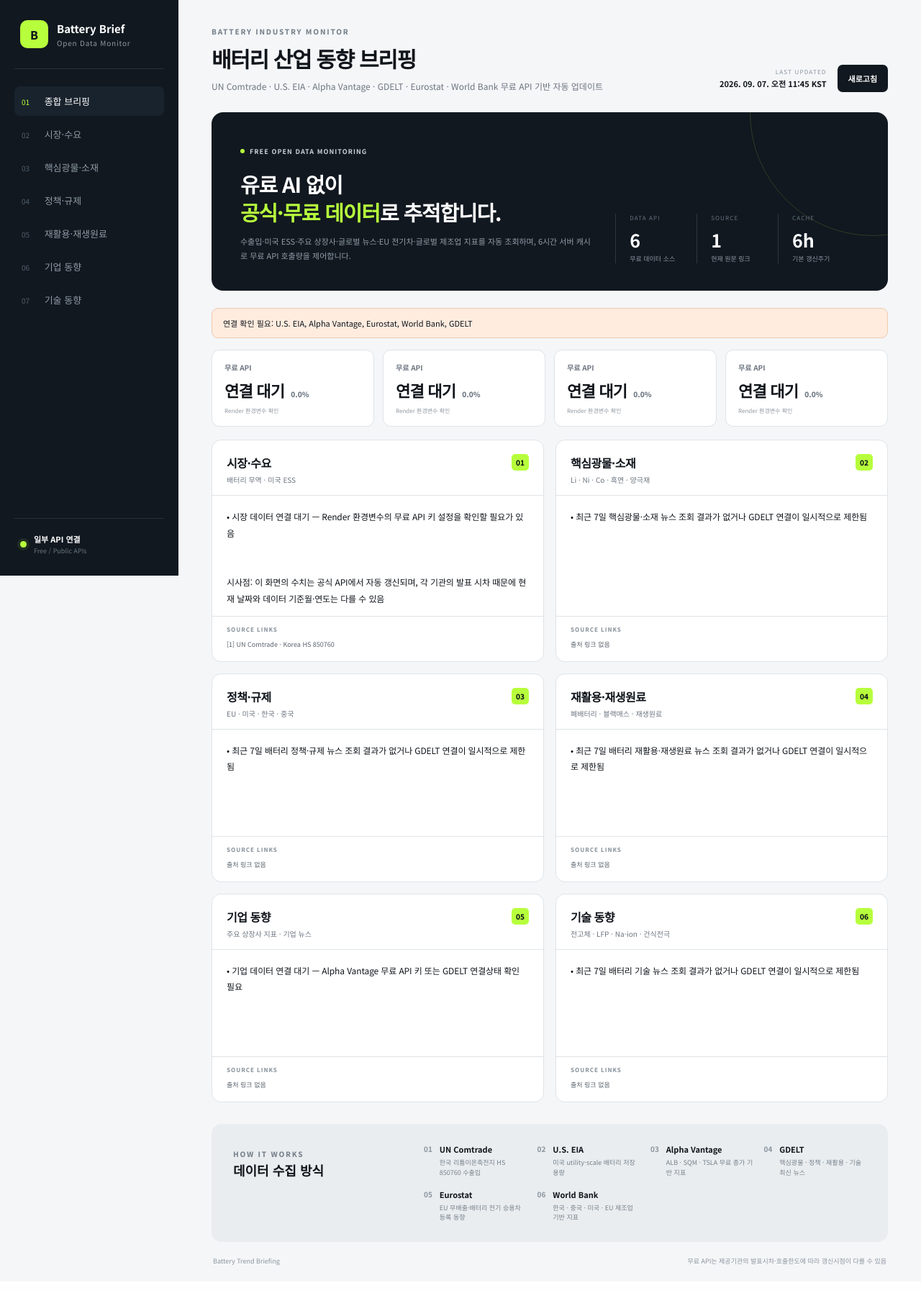
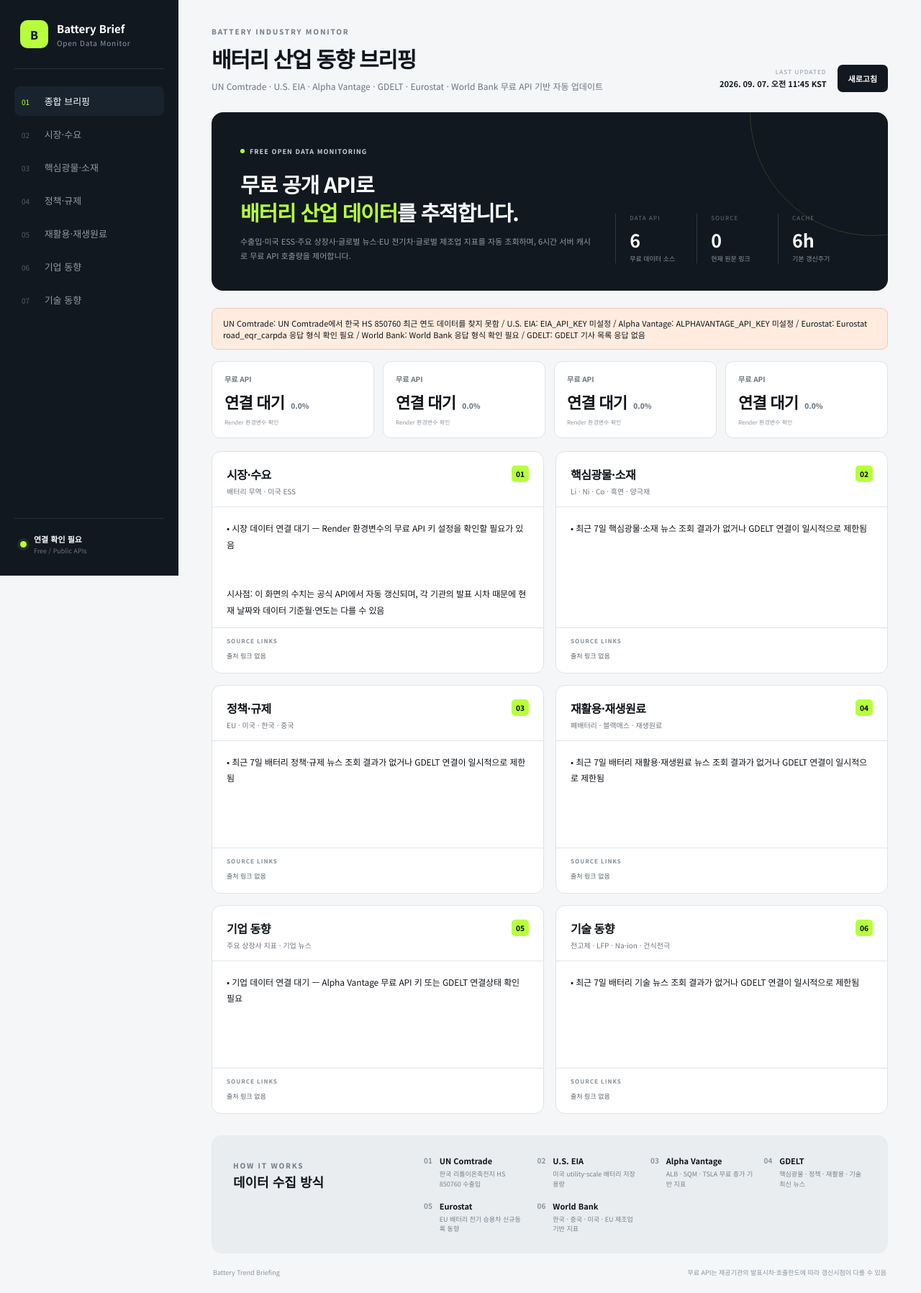
Before and after one commit to yangsolb88-sudo/battery-trend-dashboard, a FastAPI app: page / in a window 1280 px wide. Shown: the whole page at 72% size. Before the commit the page ends 1759 px from the top, so only its background shows below. Run offline with FastAPI, Linux system fonts and the light colour scheme; data that the repository does not hold is empty.

Commit message:
Add files via upload

```diff
--- a/main.py
+++ b/main.py
@@ -16,9 +16,9 @@ BASE_DIR = Path(__file__).resolve().parent
 KST = ZoneInfo("Asia/Seoul")
 CACHE_TTL = int(os.getenv("CACHE_TTL_SECONDS", "21600"))  # 6 hours
 HTTP_TIMEOUT = 22
-USER_AGENT = "BatteryTrendDashboard/2.0 (+Render; public-data dashboard)"
+USER_AGENT = "BatteryTrendDashboard/3.0 (+Render; public-data dashboard)"
 
-app = FastAPI(title="Battery Trend Briefing", version="2.0.0")
+app = FastAPI(title="Battery Trend Briefing", version="3.0.0")
 app.mount("/static", StaticFiles(directory=BASE_DIR / "static"), name="static")
 
 _cache: dict[str, Any] = {"data": None, "expires_at": 0.0}
@@ -90,59 +90,82 @@ def source(title: str, url: str) -> dict[str, str]:
 
 
 def comtrade_trade() -> dict[str, Any]:
-    """Korea (410) lithium-ion accumulators HS 850760, annual trade with world."""
+    """Korea (410) lithium-ion accumulators HS 850760, annual trade with World.
+
+    Uses the authenticated free endpoint when a key exists, then automatically
+    falls back to the public preview endpoint if the key/plan rejects the call.
+    """
     key = os.getenv("COMTRADE_API_KEY", "").strip()
     current_year = now_kst().year
-    years = [str(y) for y in range(current_year - 1, current_year - 5, -1)]
-    period = ",".join(years)
-    base = "https://comtradeapi.un.org/data/v1/get/C/A/HS" if key else "https://comtradeapi.un.org/public/v1/preview/C/A/HS"
-    headers = {"Ocp-Apim-Subscription-Key": key} if key else None
+    years = [current_year - i for i in range(1, 6)]  # completed/recent years
 
-    rows_by_flow: dict[str, list[dict[str, Any]]] = {}
-    for flow in ("X", "M"):
+    def fetch_one(year: int, flow: str) -> list[dict[str, Any]]:
         params = {
             "reporterCode": "410",
             "partnerCode": "0",
             "cmdCode": "850760",
             "flowCode": flow,
-            "period": period,
+            "period": str(year),
             "maxrecords": "50",
             "includeDesc": "true",
         }
-        payload = request_json(base, params=params, headers=headers)
-        rows = payload.get("data") or payload.get("results") or []
-        rows_by_flow[flow] = rows if isinstance(rows, list) else []
+        errors = []
+        if key:
+            # UN Comtrade documents subscription-key as a supported query parameter.
+            try:
+                return (request_json(
+                    "https://comtradeapi.un.org/data/v1/get/C/A/HS",
+                    params={**params, "subscription-key": key},
+                ).get("data") or [])
+            except Exception as exc:
+                errors.append(f"auth:{type(exc).__name__}")
+        try:
+            return (request_json(
+                "https://comtradeapi.un.org/public/v1/preview/C/A/HS",
+                params=params,
+            ).get("data") or [])
+        except Exception as exc:
+            errors.append(f"preview:{type(exc).__name__}")
+            raise RuntimeError("UN Comtrade 호출 실패 (" + ", ".join(errors) + ")")
 
-    def normalize(rows: list[dict[str, Any]]) -> list[dict[str, Any]]:
-        out = []
+    def normalize(rows: list[dict[str, Any]], year: int) -> dict[str, Any] | None:
         for row in rows:
-            year = row.get("refYear") or row.get("period")
+            value = safe_float(row.get("primaryValue"))
+            if value is not None:
+                ref_year = row.get("refYear") or row.get("period") or year
+                try:
+                    ref_year = int(str(ref_year)[:4])
+                except (TypeError, ValueError):
+                    ref_year = year
+                return {"year": ref_year, "value": value}
+        return None
+
+    by_flow: dict[str, list[dict[str, Any]]] = {"X": [], "M": []}
+    for flow in ("X", "M"):
+        for year in years:
             try:
-                year = int(str(year)[:4])
-            except (TypeError, ValueError):
-                continue
-            value = safe_float(row.get("primaryValue"))
-            if value is None:
-                continue
-            out.append({"year": year, "value": value})
-        out.sort(key=lambda x: x["year"], reverse=True)
-        return out
+                item = normalize(fetch_one(year, flow), year)
+            except Exception:
+                item = None
+            if item:
+                by_flow[flow].append(item)
+            if len(by_flow[flow]) >= 2:
+                break
 
-    exports = normalize(rows_by_flow["X"])
-    imports = normalize(rows_by_flow["M"])
+    exports = sorted(by_flow["X"], key=lambda x: x["year"], reverse=True)
+    imports = sorted(by_flow["M"], key=lambda x: x["year"], reverse=True)
+    if not exports and not imports:
+        raise RuntimeError("UN Comtrade에서 한국 HS 850760 최근 연도 데이터를 찾지 못함")
+
     export_latest = exports[0] if exports else None
     import_latest = imports[0] if imports else None
     export_prev = exports[1] if len(exports) > 1 else None
     import_prev = imports[1] if len(imports) > 1 else None
-
-    public_params = {
-        "reporterCode": "410",
-        "partnerCode": "0",
-        "cmdCode": "850760",
-        "flowCode": "X,M",
-        "period": period,
-    }
-    src_url = build_url("https://comtradeapi.un.org/public/v1/preview/C/A/HS", public_params)
+    latest_year = max([x["year"] for x in (export_latest, import_latest) if x] or years[:1])
+    src_url = build_url(
+        "https://comtradeapi.un.org/public/v1/preview/C/A/HS",
+        {"reporterCode": "410", "partnerCode": "0", "cmdCode": "850760", "flowCode": "X", "period": str(latest_year)},
+    )
 
     return {
         "exports": export_latest,
@@ -154,7 +177,6 @@ def comtrade_trade() -> dict[str, Any]:
         "source": source("UN Comtrade · Korea HS 850760", src_url),
         "using_key": bool(key),
     }
-
 
 def eia_battery_capacity() -> dict[str, Any]:
     """Latest U.S. utility-scale operating battery storage (MWH) nameplate capacity."""
@@ -223,6 +245,7 @@ def alpha_quotes() -> list[dict[str, Any]]:
 
     symbols = [s.strip().upper() for s in os.getenv("STOCK_SYMBOLS", "ALB,SQM,TSLA").split(",") if s.strip()][:3]
     out = []
+    last_message = ""
     for symbol in symbols:
         payload = request_json(
             "https://www.alphavantage.co/query",
@@ -230,7 +253,7 @@ def alpha_quotes() -> list[dict[str, Any]]:
         )
         quote = payload.get("Global Quote") or {}
         if not quote:
-            # Free-tier limit or informational response; skip without exposing key/URL.
+            last_message = str(payload.get("Information") or payload.get("Note") or payload.get("Error Message") or "응답 데이터 없음")
             continue
         price = safe_float(quote.get("05. price"))
         change_pct = safe_float(quote.get("10. change percent"))
@@ -248,9 +271,9 @@ def alpha_quotes() -> list[dict[str, Any]]:
             ),
         })
     if not out:
-        raise RuntimeError("Alpha Vantage 무료 호출 한도 또는 데이터 응답 확인 필요")
+        detail = last_message[:160] if last_message else "무료 호출 한도 또는 API 키 상태 확인 필요"
+        raise RuntimeError("Alpha Vantage: " + detail)
     return out
-
 
 
 def _jsonstat_categories(payload: dict[str, Any], dim_id: str) -> list[tuple[str, str, int]]:
@@ -266,66 +289,44 @@ def _jsonstat_categories(payload: dict[str, Any], dim_id: str) -> list[tuple[str
 
 
 def eurostat_ev_registrations() -> dict[str, Any]:
-    """Latest EU zero-emission/battery-only passenger-car registrations from Eurostat. No API key required."""
-    base = "https://ec.europa.eu/eurostat/api/dissemination/statistics/1.0/data/road_eqr_zev"
-    payload = request_json(base, params={"lang": "en", "geo": "EU27_2020"})
+    """Latest EU battery-only electric passenger-car registrations.
+
+    Uses Eurostat road_eqr_carpda and selects the battery-only motor-energy
+    category dynamically from JSON-stat labels, avoiding hard-coded position indexes.
+    """
+    base = "https://ec.europa.eu/eurostat/api/dissemination/statistics/1.0/data/road_eqr_carpda"
+    payload = request_json(base, params={"lang": "en", "geo": "EU27_2020", "lastTimePeriod": "1"})
     ids = payload.get("id") or []
     sizes = payload.get("size") or []
     values = payload.get("value") or []
-    if not ids or not sizes or not values:
-        raise RuntimeError("Eurostat road_eqr_zev 응답 형식 확인 필요")
+    if not ids or not sizes or values is None:
+        raise RuntimeError("Eurostat road_eqr_carpda 응답 형식 확인 필요")
 
     cats = {dim: _jsonstat_categories(payload, dim) for dim in ids}
-    time_dim = "time" if "time" in ids else ids[-1]
-    time_codes = cats.get(time_dim, [])
-    if not time_codes:
-        raise RuntimeError("Eurostat 시간축 없음")
-
-    def year_key(item: tuple[str, str, int]) -> int:
-        code, label, _ = item
-        for candidate in (code, label):
-            try:
-                return int(str(candidate)[:4])
-            except ValueError:
-                pass
-        return -1
-
-    latest_time = max(time_codes, key=year_key)
-    target_year = year_key(latest_time)
-
-    preferred: dict[str, set[int]] = {}
-    for dim in ids:
-        entries = cats.get(dim, [])
-        if dim == time_dim:
-            preferred[dim] = {latest_time[2]}
-            continue
-        if dim == "geo":
-            matches = {pos for code, label, pos in entries if code == "EU27_2020" or label.strip().lower() in {"european union - 27 countries (from 2020)", "european union"}}
-            if matches:
-                preferred[dim] = matches
-                continue
-        if dim in {"freq"} and any(code == "A" for code, _, _ in entries):
-            preferred[dim] = {pos for code, _, pos in entries if code == "A"}
-            continue
-        if dim in {"unit"} and any(code == "NR" for code, _, _ in entries):
-            preferred[dim] = {pos for code, _, pos in entries if code == "NR"}
-            continue
-        passenger = {pos for _, label, pos in entries if "passenger car" in label.lower()}
-        if passenger:
-            preferred[dim] = passenger
-            continue
-        battery = {pos for _, label, pos in entries if "battery-only" in label.lower() or "battery only" in label.lower()}
-        if battery:
-            preferred[dim] = battery
-            continue
-
-    # JSON-stat flattened array: last dimension varies fastest.
+    # Work out flat-array strides; last dimension varies fastest.
     strides = []
     for i in range(len(sizes)):
         stride = 1
         for later in sizes[i + 1:]:
             stride *= int(later)
         strides.append(stride)
+
+    preferred: dict[str, set[int]] = {}
+    for dim in ids:
+        entries = cats.get(dim, [])
+        if dim == "geo":
+            m = {pos for code, label, pos in entries if code == "EU27_2020" or "27 countries" in label.lower()}
+            if m: preferred[dim] = m
+        elif dim == "freq":
+            m = {pos for code, label, pos in entries if code == "A" or label.lower() == "annual"}
+            if m: preferred[dim] = m
+        elif dim == "unit":
+            m = {pos for code, label, pos in entries if code == "NR" or "number" in label.lower()}
+            if m: preferred[dim] = m
+        else:
+            # Battery-only electric motor energy is the key selection.
+            m = {pos for code, label, pos in entries if "battery-only" in label.lower() or "battery only" in label.lower()}
+            if m: preferred[dim] = m
 
     candidates: list[tuple[float, list[int]]] = []
     for flat_index, raw in enumerate(values):
@@ -339,7 +340,7 @@ def eurostat_ev_registrations() -> dict[str, Any]:
         remain = flat_index
         for size, stride in zip(sizes, strides):
             pos = remain // stride
-            remain = remain % stride
+            remain %= stride
             coords.append(int(pos))
         ok = True
         for i, dim in enumerate(ids):
@@ -351,23 +352,31 @@ def eurostat_ev_registrations() -> dict[str, Any]:
             candidates.append((val, coords))
 
     if not candidates:
-        raise RuntimeError("Eurostat EU 승용차 등록값을 찾지 못함")
-    # If an extra unspecified dimension remains, the aggregate/passenger-car value is normally the largest relevant value.
+        raise RuntimeError("Eurostat EU battery-only 승용차 등록값을 찾지 못함")
     value, coords = max(candidates, key=lambda x: x[0])
 
     labels = {}
+    codes = {}
     for i, dim in enumerate(ids):
         entries = cats.get(dim, [])
-        match = next((label for code, label, pos in entries if pos == coords[i]), "")
-        labels[dim] = match
+        match = next(((code, label) for code, label, pos in entries if pos == coords[i]), ("", ""))
+        codes[dim], labels[dim] = match
+    year_text = codes.get("time") or labels.get("time") or ""
+    try:
+        year = int(str(year_text)[:4])
+    except (TypeError, ValueError):
+        year = now_kst().year - 1
+
+    # Sanity guard: EU annual BEV registrations should be a count, not a tiny rate.
+    if value < 100_000:
+        raise RuntimeError(f"Eurostat 선택값이 비정상적으로 작음 ({value:g}); 차원 선택 재확인 필요")
 
     return {
-        "year": target_year,
+        "year": year,
         "value": value,
-        "label": next((v for k, v in labels.items() if "passenger car" in v.lower()), "EU zero-emission passenger cars"),
-        "source": source("Eurostat · New zero-emission road vehicles (road_eqr_zev)", "https://ec.europa.eu/eurostat/databrowser/view/road_eqr_zev/default/table?lang=en"),
+        "label": "EU battery-only electric passenger-car registrations",
+        "source": source("Eurostat · New passenger cars by type of motor energy (road_eqr_carpda)", "https://ec.europa.eu/eurostat/databrowser/view/road_eqr_carpda/default/table?lang=en"),
     }
-
 
 def world_bank_manufacturing() -> dict[str, Any]:
     """Manufacturing value added (% of GDP) for key battery economies. No API key required."""
@@ -414,17 +423,22 @@ def parse_gdelt_date(value: str) -> str:
     return value[:10]
 
 
-def gdelt_articles(query: str, *, timespan: str = "7d", maxrecords: int = 6) -> list[dict[str, Any]]:
-    params = {
-        "query": query,
-        "mode": "artlist",
-        "maxrecords": str(maxrecords),
-        "timespan": timespan,
-        "sort": "datedesc",
-        "format": "json",
-    }
-    payload = request_json("https://api.gdeltproject.org/api/v2/doc/doc", params=params)
-    articles = payload.get("articles") or []
+def gdelt_articles(query: str, *, timespan: str = "1week", maxrecords: int = 6) -> list[dict[str, Any]]:
+    def fetch(span: str) -> list[dict[str, Any]]:
+        params = {
+            "query": query,
+            "mode": "artlist",
+            "maxrecords": str(maxrecords),
+            "timespan": span,
+            "sort": "datedesc",
+            "format": "json",
+        }
+        payload = request_json("https://api.gdeltproject.org/api/v2/doc/doc", params=params)
+        return payload.get("articles") or []
+
+    articles = fetch(timespan)
+    if not articles and timespan != "1month":
+        articles = fetch("1month")
     out = []
     seen_urls = set()
     for article in articles:
@@ -445,7 +459,6 @@ def gdelt_articles(query: str, *, timespan: str = "7d", maxrecords: int = 6) ->
         if len(out) >= maxrecords:
             break
     return out
-
 
 def news_section(articles: list[dict[str, Any]], fallback: str) -> tuple[str, list[dict[str, str]]]:
     if not articles:
@@ -490,6 +503,18 @@ def assign_global_source_numbers(sections: dict[str, Any]) -> list[dict[str, Any
     return all_sources
 
 
+def _conn(label: str, status: str, detail: str = "", configured: bool | None = None) -> dict[str, Any]:
+    item: dict[str, Any] = {"status": status, "label": label, "detail": detail}
+    if configured is not None:
+        item["configured"] = configured
+    return item
+
+
+def _safe_error(exc: Exception) -> str:
+    text = str(exc).replace("\n", " ").strip()
+    return text[:220] if text else type(exc).__name__
+
+
 def generate_dashboard_sync() -> dict[str, Any]:
     generated = now_kst()
     connections: dict[str, dict[str, str]] = {}
@@ -499,46 +524,46 @@ def generate_dashboard_sync() -> dict[str, Any]:
     trade = None
     try:
         trade = comtrade_trade()
-        connections["comtrade"] = {"status": "ok", "label": "UN Comtrade"}
-    except Exception:
-        connections["comtrade"] = {"status": "error", "label": "UN Comtrade"}
+        connections["comtrade"] = _conn("UN Comtrade", "ok", "한국 HS 850760 수출입 연결", bool(os.getenv("COMTRADE_API_KEY", "").strip()))
+    except Exception as exc:
+        connections["comtrade"] = _conn("UN Comtrade", "error", _safe_error(exc), bool(os.getenv("COMTRADE_API_KEY", "").strip()))
         errors.append("UN Comtrade")
 
     eia = None
     try:
         eia = eia_battery_capacity()
-        connections["eia"] = {"status": "ok", "label": "U.S. EIA"}
-    except Exception:
-        connections["eia"] = {"status": "error", "label": "U.S. EIA"}
+        connections["eia"] = _conn("U.S. EIA", "ok", "미국 운영 배터리 저장용량 연결", True)
+    except Exception as exc:
+        connections["eia"] = _conn("U.S. EIA", "error", _safe_error(exc), bool(os.getenv("EIA_API_KEY", "").strip()))
         errors.append("U.S. EIA")
 
     quotes: list[dict[str, Any]] = []
     try:
         quotes = alpha_quotes()
-        connections["alpha"] = {"status": "ok", "label": "Alpha Vantage"}
-    except Exception:
-        connections["alpha"] = {"status": "error", "label": "Alpha Vantage"}
+        connections["alpha"] = _conn("Alpha Vantage", "ok", "무료 종가 지표 연결", True)
+    except Exception as exc:
+        connections["alpha"] = _conn("Alpha Vantage", "error", _safe_error(exc), bool(os.getenv("ALPHAVANTAGE_API_KEY", "").strip()))
         errors.append("Alpha Vantage")
 
     eurostat = None
     try:
         eurostat = eurostat_ev_registrations()
-        connections["eurostat"] = {"status": "ok", "label": "Eurostat"}
-    except Exception:
-        connections["eurostat"] = {"status": "error", "label": "Eurostat"}
+        connections["eurostat"] = _conn("Eurostat", "ok", "EU battery-only 승용차 등록 연결")
+    except Exception as exc:
+        connections["eurostat"] = _conn("Eurostat", "error", _safe_error(exc))
         errors.append("Eurostat")
 
     world_bank = None
     try:
         world_bank = world_bank_manufacturing()
-        connections["worldbank"] = {"status": "ok", "label": "World Bank"}
-    except Exception:
-        connections["worldbank"] = {"status": "error", "label": "World Bank"}
+        connections["worldbank"] = _conn("World Bank", "ok", "제조업 부가가치 지표 연결")
+    except Exception as exc:
+        connections["worldbank"] = _conn("World Bank", "error", _safe_error(exc))
         errors.append("World Bank")
 
     # 2) GDELT news — free, no key
     queries = {
-        "MATERIALS": '(battery OR lithium) (lithium OR nickel OR cobalt OR graphite OR cathode OR precursor) sourcelang:english',
+        "MATERIALS": '(lithium OR nickel OR cobalt OR graphite OR cathode OR precursor) battery sourcelang:english',
         "POLICY": '("battery regulation" OR "battery policy" OR IRA OR FEOC OR "critical raw materials") sourcelang:english',
         "RECYCLING": '("battery recycling" OR "black mass" OR "recycled content" OR hydrometallurgy) sourcelang:english',
         "COMPANIES": '("LG Energy Solution" OR "Samsung SDI" OR "SK On" OR CATL OR BYD OR Panasonic) battery sourcelang:english',
@@ -548,12 +573,12 @@ def generate_dashboard_sync() -> dict[str, Any]:
     gdelt_ok = 0
     for key, query in queries.items():
         try:
-            news[key] = gdelt_articles(query, timespan="7d", maxrecords=6)
+            news[key] = gdelt_articles(query, timespan="1week", maxrecords=6)
             if news[key]:
                 gdelt_ok += 1
         except Exception:
             news[key] = []
-    connections["gdelt"] = {"status": "ok" if gdelt_ok else "error", "label": "GDELT"}
+    connections["gdelt"] = _conn("GDELT", "ok" if gdelt_ok else "error", f"뉴스 카테고리 {gdelt_ok}/5 연결" if gdelt_ok else "GDELT 기사 목록 응답 없음")
     if not gdelt_ok:
         errors.append("GDELT")
 
@@ -729,6 +754,21 @@ async def dashboard_api() -> dict[str, Any]:
     return await get_dashboard()
 
 
+@app.get("/api/status")
+async def status_api() -> dict[str, Any]:
+    data = await get_dashboard()
+    return {
+        "status": data.get("status"),
+        "generated_at": data.get("generated_at"),
+        "connections": data.get("connections", {}),
+        "environment": {
+            "COMTRADE_API_KEY": bool(os.getenv("COMTRADE_API_KEY", "").strip()),
+            "EIA_API_KEY": bool(os.getenv("EIA_API_KEY", "").strip()),
+            "ALPHAVANTAGE_API_KEY": bool(os.getenv("ALPHAVANTAGE_API_KEY", "").strip()),
+        },
+    }
+
+
 @app.get("/health")
 async def health() -> dict[str, str]:
     return {"status": "ok", "time": now_kst().isoformat(timespec="seconds")}
--- a/static/app.js
+++ b/static/app.js
@@ -100,7 +100,9 @@ async function loadDashboard() {
     } else {
       label.textContent = latestData.status === "partial" ? "일부 API 연결" : latestData.status === "stale" ? "캐시 데이터 표시" : "연결 확인 필요";
       notice.classList.remove("hidden");
-      notice.textContent = latestData.reason || "일부 무료 API 응답을 불러오지 못함";
+      const bad = Object.values(latestData.connections || {}).filter(x => x.status !== "ok");
+      const details = bad.map(x => `${x.label}: ${x.detail || "연결 실패"}`).join(" / ");
+      notice.textContent = details || latestData.reason || "일부 무료 API 응답을 불러오지 못함";
     }
   } catch (e) {
     document.getElementById("notice").classList.remove("hidden");
--- a/templates/index.html
+++ b/templates/index.html
@@ -59,7 +59,7 @@
       <section class="hero-panel">
         <div class="hero-copy">
           <span class="live-pill"><i></i> FREE OPEN DATA MONITORING</span>
-          <h2>유료 AI 없이<br><em>공식·무료 데이터</em>로 추적합니다.</h2>
+          <h2>무료 공개 API로<br><em>배터리 산업 데이터</em>를 추적합니다.</h2>
           <p>수출입·미국 ESS·주요 상장사·글로벌 뉴스·EU 전기차·글로벌 제조업 지표를 자동 조회하며, 6시간 서버 캐시로 무료 API 호출량을 제어합니다.</p>
         </div>
         <div class="hero-stat">
@@ -90,7 +90,7 @@
           <div><b>02</b><p><strong>U.S. EIA</strong><span>미국 utility-scale 배터리 저장용량</span></p></div>
           <div><b>03</b><p><strong>Alpha Vantage</strong><span>ALB · SQM · TSLA 무료 종가 기반 지표</span></p></div>
           <div><b>04</b><p><strong>GDELT</strong><span>핵심광물 · 정책 · 재활용 · 기술 최신 뉴스</span></p></div>
-          <div><b>05</b><p><strong>Eurostat</strong><span>EU 무배출·배터리 전기 승용차 등록 동향</span></p></div>
+          <div><b>05</b><p><strong>Eurostat</strong><span>EU 배터리 전기 승용차 신규등록 동향</span></p></div>
           <div><b>06</b><p><strong>World Bank</strong><span>한국 · 중국 · 미국 · EU 제조업 기반 지표</span></p></div>
         </div>
       </section>
```
Also changed, not shown: README.md.
